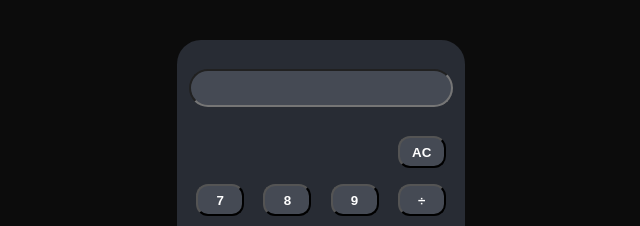
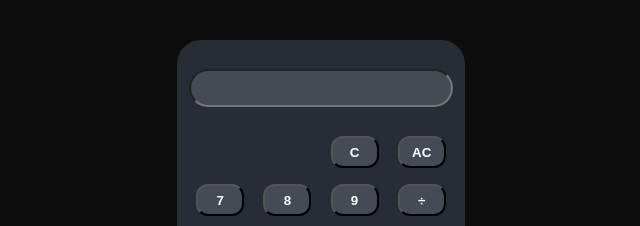
Before and after one commit to Vinny021/calculator, a React (Create React App) app: page / in a window 1280 px wide. Shown: the top 226 px of the page, without its empty margins (319-959 px from the left). Built offline with nearby package versions, Linux system fonts and the light colour scheme.

Commit message:
Feat: Clear pevious action button

```diff
--- a/src/App.jsx
+++ b/src/App.jsx
@@ -59,6 +59,15 @@ function App() {
     }
   }
 
+  const clearPrevious = () => {
+    if(expectNewValue){
+      setCurrentNumber(previousNumber.toString());
+      setOperation('');
+    }else{
+      setCurrentNumber('0');
+    }
+  }
+
   return (
     <div className="App">
       <div className='CalculatorBase'>
@@ -67,7 +76,7 @@ function App() {
           <div className='ButtonsRow'>
             <div className='Button' style={{backgroundColor:'#454a5400'}}></div>
             <div className='Button' style={{backgroundColor:'#454a5400'}}></div>
-            <div className='Button' style={{backgroundColor:'#454a5400'}}></div>
+            <button onClick={clearPrevious} className='Button'>C</button>
             <button className='Button'>AC</button>
           </div>
           <div className='ButtonsRow'>
```
